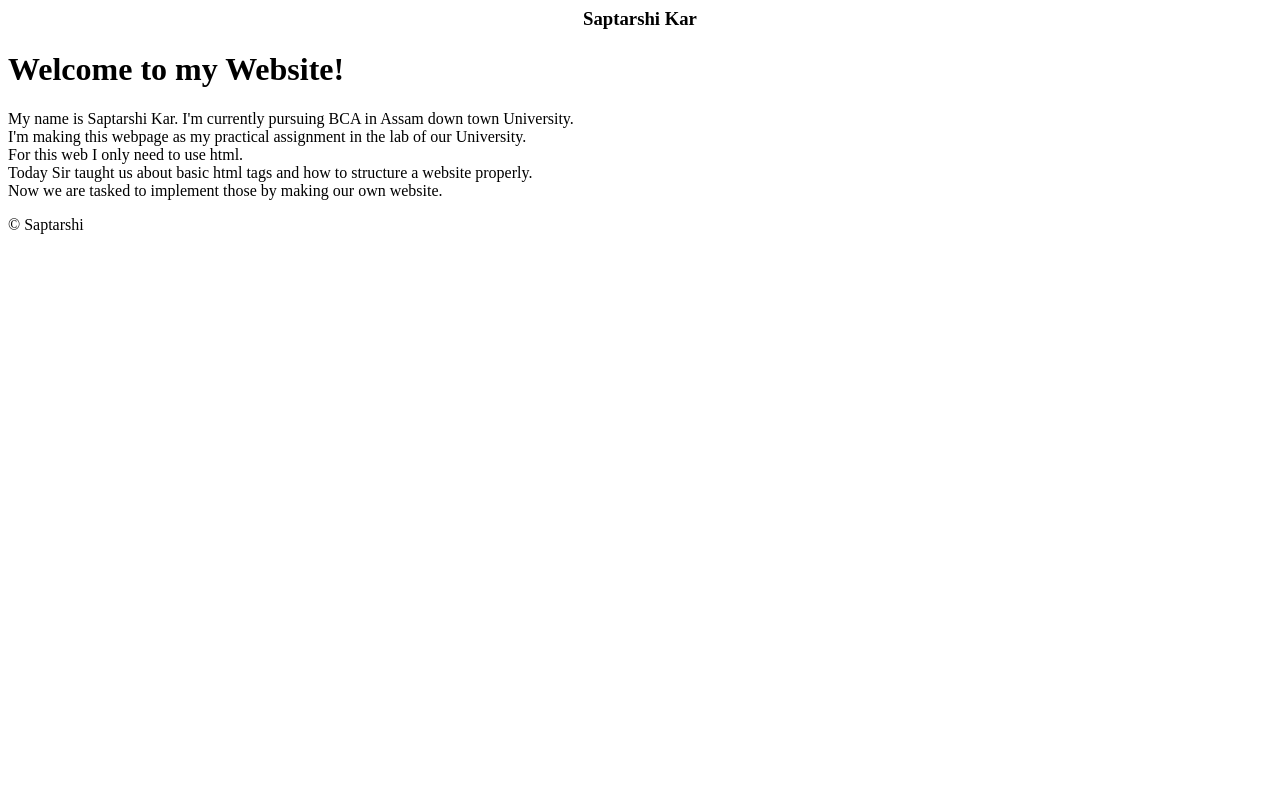
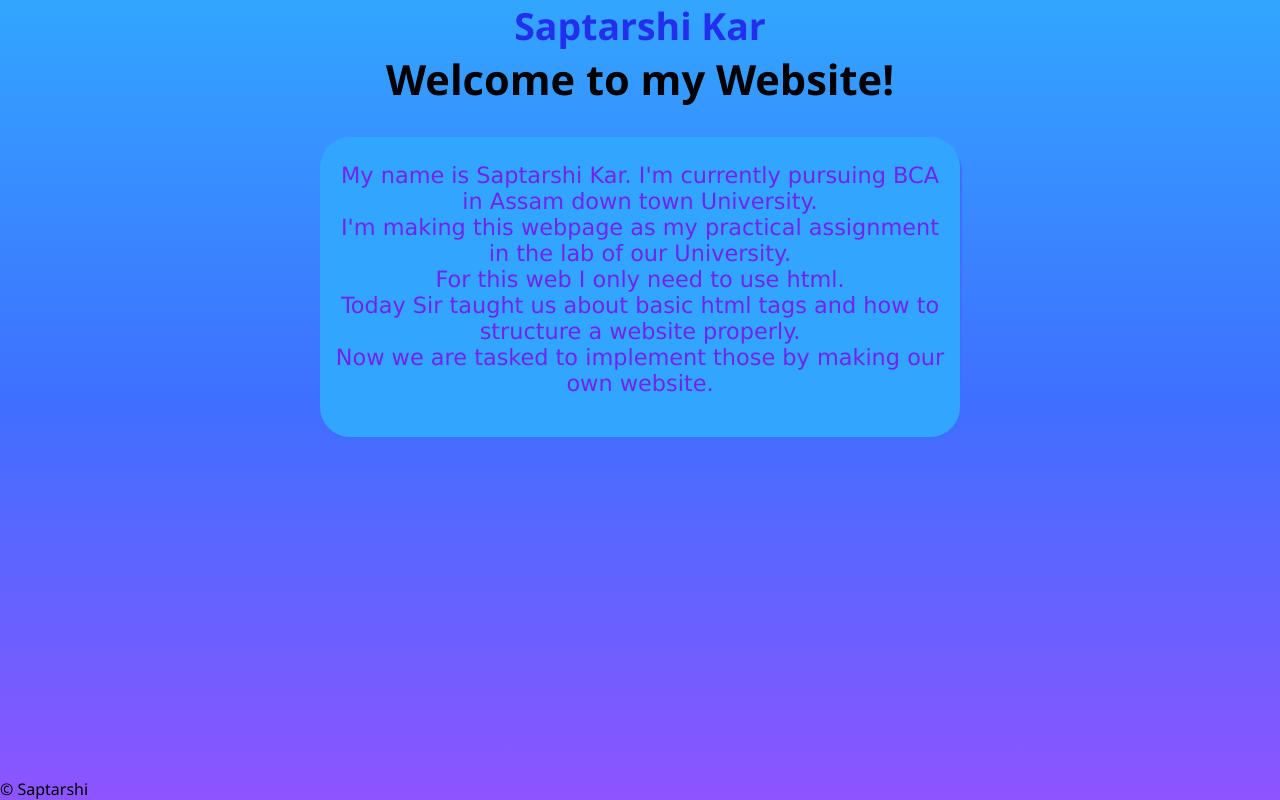
Before and after one commit to Saptarshi-Kar-Hub/practical15-a-, a plain HTML site: page index.html in a window 1280 px wide. Drawn offline with Linux system fonts and the light colour scheme; files that its build step writes are made by us from their sources.

Commit message:
Update stylesheet link and preserve content

```diff
--- a/index.html
+++ b/index.html
@@ -1,7 +1,7 @@
 <html>
     <head>
         <title>Home</title>
-        <link rel="stylesheet" href="../css/practical1.css">
+        <link rel="stylesheet" href="../css/practical15(a).css">
     </head>
     <body>
         <center><h3>Saptarshi Kar</h3></center>
```
